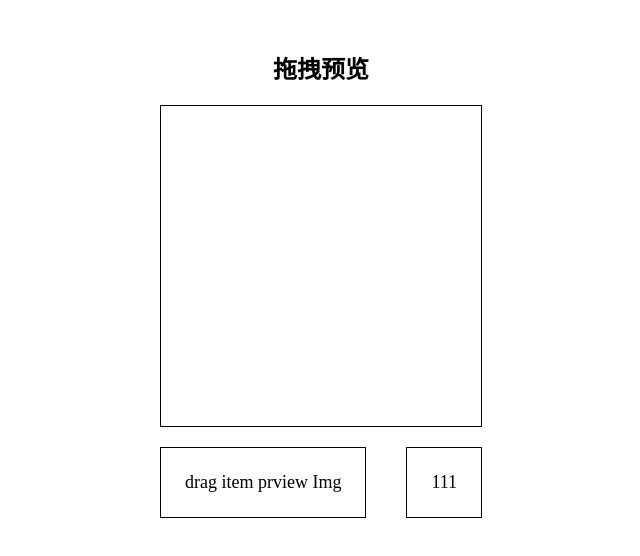
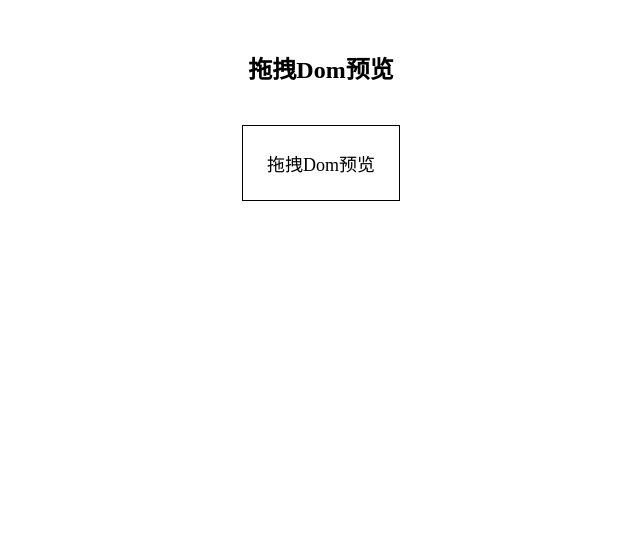
Before and after one commit to X-leaf7/react-dnd-examples, a React (Create React App) app: page / in a window 1280 px wide. Shown: the top 556 px of the page, without its empty margins (319-959 px from the left). Built offline with nearby package versions, Linux system fonts and the light colour scheme.

Commit message:
feat:拖拽预览demo

```diff
--- a/src/components/App.tsx
+++ b/src/components/App.tsx
@@ -6,7 +6,8 @@ import ArbitrarilyDrag from './arbitrarilyDrag';
 import CardSort from './cardSort';
 import CardAssemble from './cardAssemble';
 import ListSort from './listSort';
-import DragPreview from './dragPreview';
+import DragPreviewImg from './dragPreviewImg';
+import DragPreviewDom from './dragPreviewDom';
 
 function App({ ...props }) {
   return (
@@ -18,7 +19,8 @@ function App({ ...props }) {
           <Route path={'/cardSort'} element={<CardSort />} />
           <Route path={'/dragCardSort'} element={<CardAssemble />} />
           <Route path={'/listSort'} element={<ListSort />} />
-          <Route path={'/'} element={<DragPreview />} />
+          <Route path={'/dragPreviewImg'} element={<DragPreviewImg />} />
+          <Route path={'/'} element={<DragPreviewDom/>} />
         </Routes>
       </Router>
     </div>
--- a/src/components/dragPreview/dragPreviewDom.tsx
+++ /dev/null
@@ -1,77 +0,0 @@
-import { CSSProperties, FC, useRef, useState } from 'react';
-import { useDrag } from 'react-dnd';
-
-function throttle(fn: any, delay: number) {
-  let previous = 0;
-  return function (this: void, ...args: any): any {
-    let that = this;
-    let now: number = new Date().getTime();
-    if (now - previous > delay) {
-      fn.apply(that, args);
-      previous = now;
-    }
-  };
-}
-
-const DragPreviewDom = () => {
-  const [offsetBunce, setOffsetBunce] = useState({ top: 0, left: 0 });
-  const [{ isDragging }, drag] = useDrag({
-    type: 'DragDropBox',
-    collect: (monitor) => {
-      const isDragging = monitor.isDragging();
-      if (isDragging) {
-        const offset = monitor.getDifferenceFromInitialOffset() || {
-          y: 0,
-          x: 0,
-        };
-        throttle(() => {
-          setOffsetBunce((offsetBunce) => {
-            return {
-              top: offsetBunce.top + offset.y,
-              left: offsetBunce.top + offset.x,
-            };
-          });
-        },0);
-      }
-
-      return {
-        isDragging,
-      };
-    },
-  });
-
-  console.log(offsetBunce);
-
-
-  return (
-    <div className='card_drag_box'>
-      <div
-        className='card_drag'
-        ref={drag}
-        style={{
-          opacity: isDragging ? 0 : 1,
-          position: 'relative',
-          top: offsetBunce.top + 'px',
-          left: offsetBunce.left + 'px',
-          // backgroundColor: isDragging ? 'black' : 'transparent',
-        }}
-      >
-        {isDragging ? 'drag item prview Dom' : '111'}
-      </div>
-
-      <div
-        className='card_drag'
-        style={{
-          opacity: 0.5,
-          position: 'absolute',
-          top: 0,
-          left: 0,
-          display: isDragging ? 'block' : 'none',
-        }}
-      >
-        drag item prview Dom
-      </div>
-    </div>
-  );
-};
-export default DragPreviewDom;
--- /dev/null
+++ b/src/components/dragPreviewDom/customDragerLayer.tsx
@@ -0,0 +1,72 @@
+import type { CSSProperties, FC } from 'react';
+import type { XYCoord } from 'react-dnd';
+import { useDragLayer } from 'react-dnd';
+
+function snapToGrid(x: number, y: number): [number, number] {
+  const snappedX = Math.round(x / 32) * 32;
+  const snappedY = Math.round(y / 32) * 32;
+  return [snappedX, snappedY];
+}
+
+const layerStyles: CSSProperties = {
+  position: 'fixed',
+  pointerEvents: 'none',
+  zIndex: 100,
+  left: 0,
+  top: 0,
+  // width: '100%',
+  // height: '100%',
+};
+
+function getItemStyles(initialOffset: XYCoord | null, currentOffset: XYCoord | null, isSnapToGrid: boolean) {
+  if (!initialOffset || !currentOffset) {
+    return {
+      display: 'none',
+    };
+  }
+
+  let { x, y } = currentOffset;
+
+  if (isSnapToGrid) {
+    x -= initialOffset.x;
+    y -= initialOffset.y;
+    [x, y] = snapToGrid(x, y);
+    x += initialOffset.x;
+    y += initialOffset.y;
+  }
+
+  const transform = `translate(${x}px, ${y}px)`;
+  return {
+    transform,
+    WebkitTransform: transform,
+  };
+}
+
+export const CustomDragLayer = (props: any) => {
+  const { itemType, isDragging, item, initialOffset, currentOffset } = useDragLayer((monitor) => ({
+    item: monitor.getItem(),
+    itemType: monitor.getItemType(),
+    initialOffset: monitor.getInitialSourceClientOffset(),
+    currentOffset: monitor.getSourceClientOffset(),
+    isDragging: monitor.isDragging(),
+  }));
+
+  function renderItem() {
+    switch (itemType) {
+      case 'DragDropBox':
+        return <div className='card_drag'>这里是预览样式</div>;
+      default:
+        return null;
+    }
+  }
+
+  if (!isDragging) {
+    return null;
+  }
+
+  return (
+    <div style={layerStyles}>
+      <div style={getItemStyles(initialOffset, currentOffset, props.snapToGrid)}>{renderItem()}</div>
+    </div>
+  );
+};
--- /dev/null
+++ b/src/components/dragPreviewDom/dragPreviewDom.tsx
@@ -0,0 +1,36 @@
+import { useEffect } from 'react';
+import { useDrag } from 'react-dnd';
+import { getEmptyImage } from 'react-dnd-html5-backend';
+
+const DragPreviewDom = () => {
+  const [{ isDragging }, drag, preview] = useDrag({
+    type: 'DragDropBox',
+    collect: (monitor) => {
+      const isDragging = monitor.isDragging();
+      return {
+        isDragging,
+      };
+    },
+  });
+
+  useEffect(() => {
+    preview(getEmptyImage(), { captureDraggingState: true }); // 隐藏拖拽dom
+  }, []);
+
+  return (
+    <div className='card_drag_box'>
+      <div
+        className='card_drag'
+        ref={drag}
+        style={{
+          opacity: isDragging ? 0 : 1,
+          height: isDragging ? 0 : '',
+          position: 'relative',
+        }}
+      >
+        拖拽Dom预览
+      </div>
+    </div>
+  );
+};
+export default DragPreviewDom;
--- a/src/components/dragPreview/drop.tsx
+++ b/src/components/dragPreviewDom/drop.tsx
@@ -6,16 +6,6 @@ export default function Drop() {
     collect: (monitor) => ({
       isOver: !!monitor.isOver(),
     }),
-    drop(item: any, monitor) {
-      const delta = monitor.getDifferenceFromInitialOffset() as {
-        x: number;
-        y: number;
-      };
-
-      let left = Math.round(item.left + delta.x);
-      let top = Math.round(item.top + delta.y);
-      return { left, top };
-    },
   });
 
   return (
--- /dev/null
+++ b/src/components/dragPreviewDom/index.scss
@@ -0,0 +1,34 @@
+.drag-preview-dom {
+  width: 100%;
+  height: 700px;
+  display: flex;
+  flex-direction: column;
+  align-items: center;
+  padding-top: 50px;
+
+  .card_drop {
+    width: 400px;
+    height: 400px;
+    border: 1px solid black;
+    margin-top: 20px;
+  }
+
+  .drag-group {
+    margin-top: 20px;
+    display: flex;
+  }
+
+  .card_drag_box {
+    position: relative;
+    width: auto;
+    height: auto;
+  }
+
+  .card_drag {
+    padding: 24px;
+    font-size: 18px;
+    border: 1px solid black;
+    position: relative;
+    margin-top:40px;
+  }
+}
--- /dev/null
+++ b/src/components/dragPreviewDom/index.tsx
@@ -0,0 +1,27 @@
+import React from 'react';
+import { DndProvider } from 'react-dnd';
+import { HTML5Backend } from 'react-dnd-html5-backend';
+import DragPreviewDom from './dragPreviewDom';
+import { CustomDragLayer } from './customDragerLayer';
+import './index.scss';
+
+class DragPreview extends React.Component<any, any> {
+  constructor(props: any) {
+    super(props);
+    this.state = {};
+  }
+
+  render() {
+    return (
+      <DndProvider backend={HTML5Backend}>
+        <div className='drag-preview-dom'>
+          <h2>拖拽Dom预览</h2>
+          <DragPreviewDom />
+          <CustomDragLayer />
+        </div>
+      </DndProvider>
+    );
+  }
+}
+
+export default DragPreview;
--- a/src/components/dragPreview/index.scss
+++ b/src/components/dragPreviewImg/index.scss
@@ -29,8 +29,6 @@
     font-size: 18px;
     border: 1px solid black;
     position: relative;
-  }
-  .card_drag_box {
-    margin-left: 40px;
+    margin-top: 20px;
   }
 }
--- a/src/components/dragPreview/index.tsx
+++ b/src/components/dragPreviewImg/index.tsx
@@ -2,8 +2,6 @@ import React from 'react';
 import { DndProvider } from 'react-dnd';
 import { HTML5Backend } from 'react-dnd-html5-backend';
 import DragPreviewImg from './dragPreviewImg';
-import DragPreviewDom from './dragPreviewDom';
-import Drop from './drop';
 import './index.scss';
 
 class DragPreview extends React.Component<any, any> {
@@ -16,12 +14,8 @@ class DragPreview extends React.Component<any, any> {
     return (
       <DndProvider backend={HTML5Backend}>
         <div className='drag-preview'>
-          <h2>拖拽预览</h2>
-          <Drop />
-          <div className='drag-group'>
-            <DragPreviewImg />
-            <DragPreviewDom />
-          </div>
+          <h2>拖拽图片预览</h2>
+          <DragPreviewImg />
         </div>
       </DndProvider>
     );
```
Also changed, not shown: src/components/dragPreviewImg/dragPreviewImg.tsx (renamed from src/components/dragPreview/dragPreviewImg.tsx).
